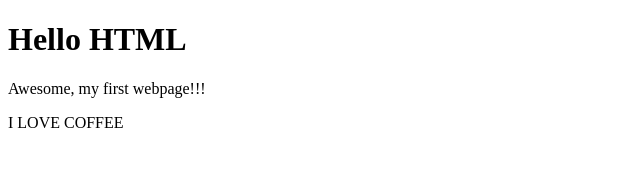
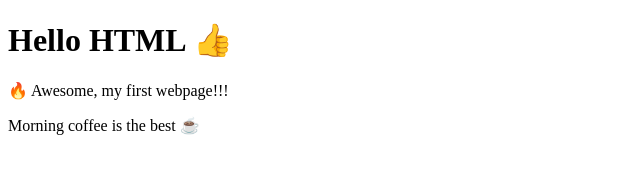
Before and after one commit to AlicjaKo/WebDev1, a plain HTML site: page frontend/index.html in a window 1280 px wide. Shown: the whole page, without its empty margins (0-640 px from the left). Drawn offline with Linux system fonts and the light colour scheme.

Commit message:
added emoji

```diff
--- a/frontend/index.html
+++ b/frontend/index.html
@@ -5,8 +5,8 @@
         <title>Hello HTML</title>
     </head>
     <body>
-        <h1>Hello HTML </h1>
-        <p>Awesome, my first webpage!!! </p>
-        <p>I LOVE COFFEE </p>
+        <h1>Hello HTML 👍</h1>
+        <p>🔥 Awesome, my first webpage!!! </p>
+        <p>Morning coffee is the best ☕️</p>
     </body>
 </html>
```
